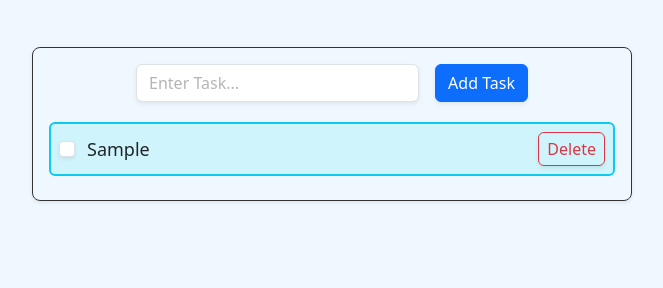
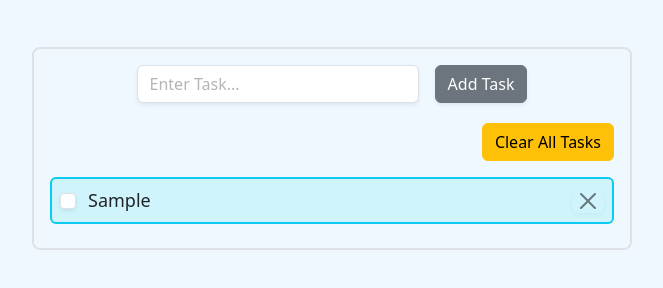
Before and after one commit to anurag-world/task-manager-web-app, a plain HTML site: page index.html in a window 1280 px wide. Both pictures are taken after typing "Sample" into the empty fields and a click on the button "Add Task". Shown: the part 150-438 px from the top of the page, without its empty margins (308-971 px from the left). Drawn offline with nearby package versions, Linux system fonts and the light colour scheme.

Commit message:
Add clear task

```diff
--- a/index.html
+++ b/index.html
@@ -20,7 +20,7 @@
         <h4 class="text-dark">By Anurag Vaishnav</h4>
       </div>
 
-      <div class="task-container shadow-sm">
+      <div class="task-container border border-2">
         <div class="task-manager">
           <input
             type="text"
@@ -30,13 +30,15 @@
           />
           <button
             id="addTaskButton"
-            class="btn btn-primary shadow-sm"
+            class="btn btn-secondary shadow-sm"
             type="button"
             onclick="addTask()"
           >
             Add Task
           </button>
         </div>
+
+        <div id="clearTasks"></div>
 
         <div id="taskList"></div>
       </div>
--- a/script.js
+++ b/script.js
@@ -17,6 +17,11 @@ function deleteTask(index) {
   displayTasks();
 }
 
+function clearAllTasks() {
+  tasks.length = 0;
+  displayTasks();
+}
+
 function checkTask(index) {
   completed = !completed;
   const text = document.querySelector(".form-check-label");
@@ -29,9 +34,17 @@ function displayTasks() {
   const taskList = document.getElementById("taskList");
   taskList.innerHTML = "";
 
+  const clearTasks = document.getElementById("clearTasks");
+  clearTasks.innerHTML = `<button class="btn btn-warning" type="button" onclick="clearAllTasks()">
+      Clear All Tasks
+    </button>`;
+
   tasks.forEach((task, index) => {
     const div = document.createElement("div");
-    div.setAttribute("class", "form-check border border-2 border-info bg-info-subtle p-2 mb-2 rounded");
+    div.setAttribute(
+      "class",
+      "form-check border border-2 border-info bg-info-subtle p-2 mb-2 rounded"
+    );
     div.setAttribute("id", "task-list");
     div.innerHTML = `<div id="task-list-form">
     <input
@@ -49,13 +62,12 @@ function displayTasks() {
     ${task}
     </label>
     </div>
+
     <button
       onclick="deleteTask(${index})"
-      class="btn btn-outline-danger shadow-sm px-2 py-1"
-      role="button"
-    >
-      Delete
-    </button>`;
+      class="btn btn-close shadow-sm px-2 py-1"
+      aria-label="Close"
+    />`;
     taskList.appendChild(div);
   });
 }
--- a/styles.css
+++ b/styles.css
@@ -16,7 +16,6 @@ body {
   max-width: 600px;
   margin: 50px auto 0;
   padding: 16px;
-  border: 1px solid #333;
   border-radius: 8px;
 }
 .task-manager {
@@ -28,6 +27,11 @@ body {
 }
 #taskInput::placeholder {
   color: #b5b5b5;
+}
+#clearTasks {
+  display: flex;
+  justify-content: end;
+  margin-bottom: 16px;
 }
 #task-list {
   display: flex;
```
